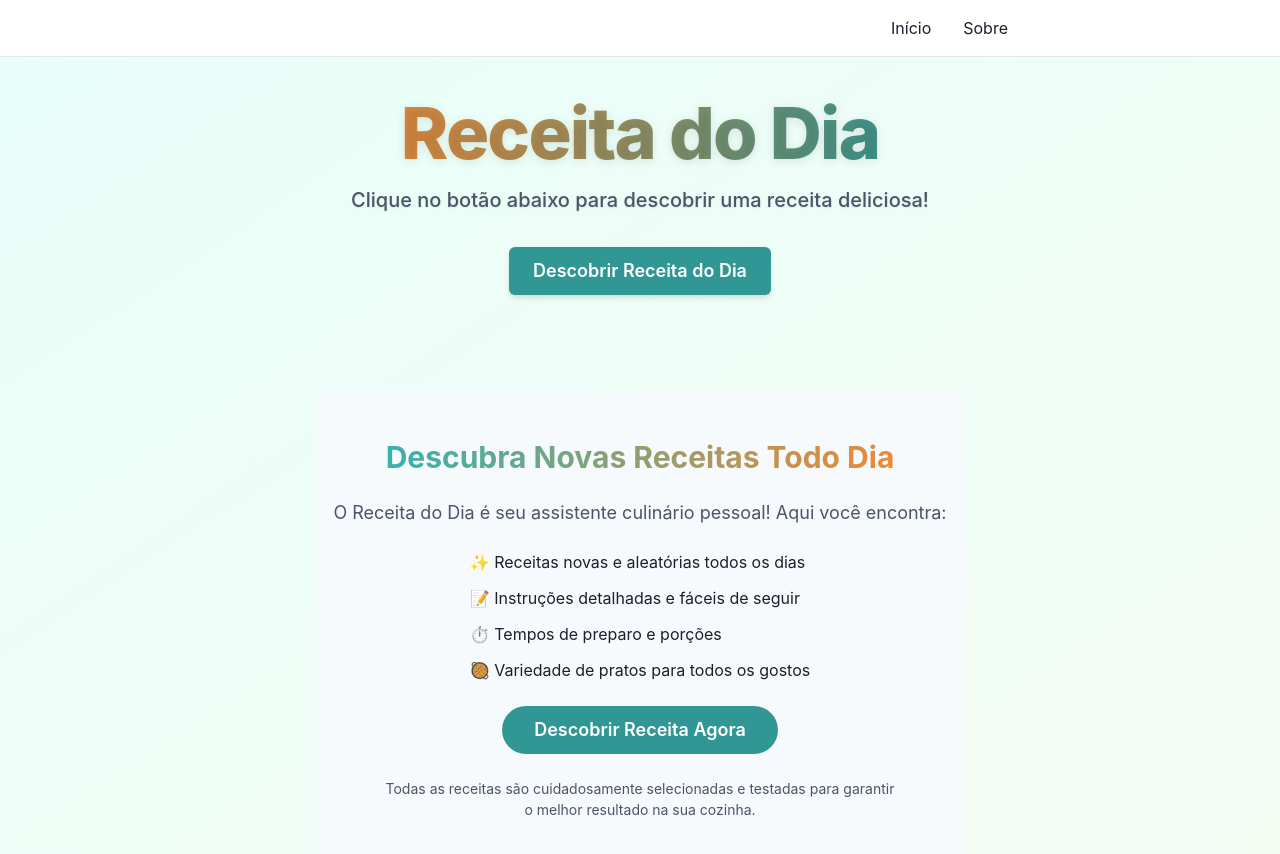
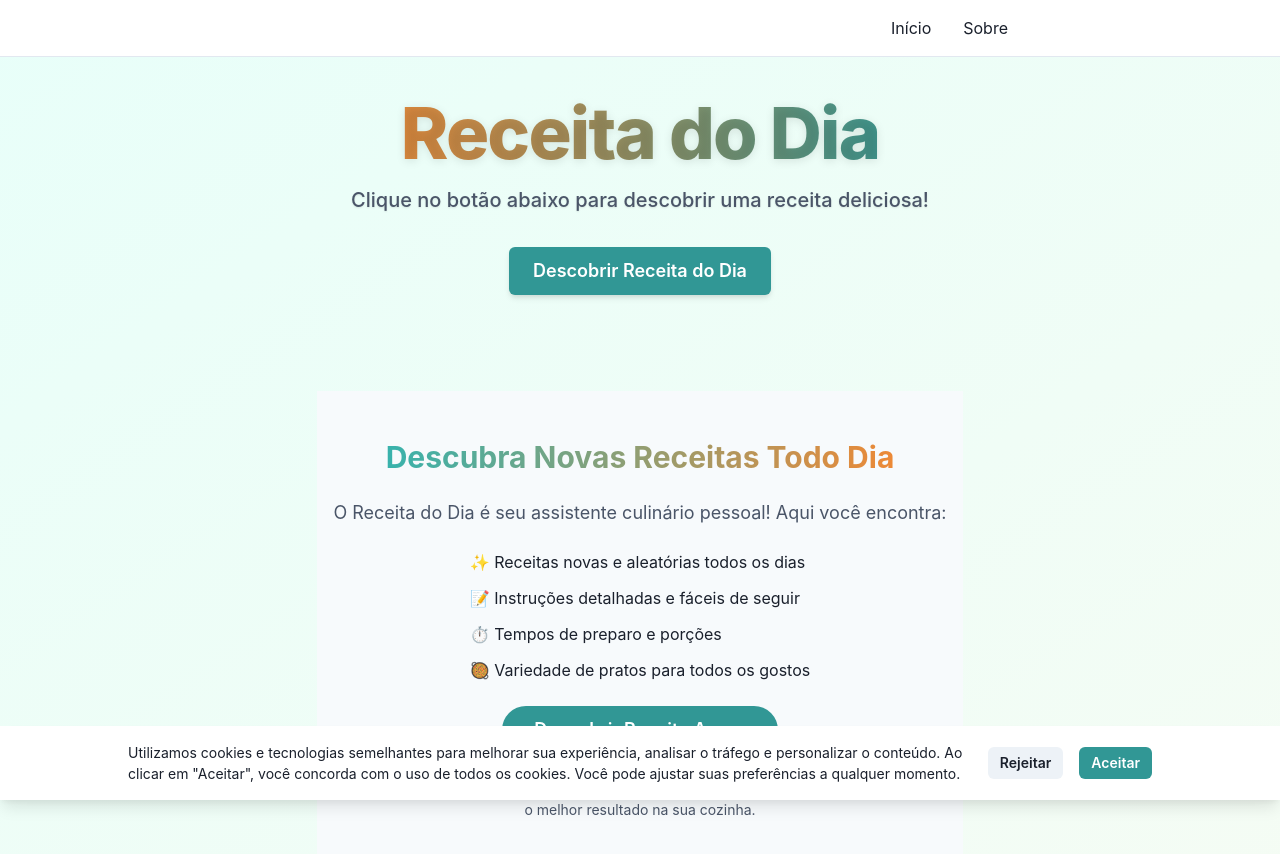
Before and after one commit to purfazz/receitas-do-dia, a Next.js app: page / in a window 1280 px wide. Shown: the top 854 px of the page. Built offline with nearby package versions, Linux system fonts and the light colour scheme.

Commit message:
feat: Adiciona CMP (Consent Management Platform) para GDPR/LGPD

```diff
--- /dev/null
+++ b/components/CookieConsent.js
@@ -0,0 +1,85 @@
+import { useEffect, useState } from 'react'
+import { Box, Button, Text, Stack, useColorModeValue } from '@chakra-ui/react'
+
+export default function CookieConsent() {
+  const [showConsent, setShowConsent] = useState(false)
+
+  useEffect(() => {
+    // Verifica se já existe consentimento
+    const hasConsent = localStorage.getItem('cookieConsent')
+    if (!hasConsent) {
+      setShowConsent(true)
+    }
+  }, [])
+
+  const handleAccept = () => {
+    localStorage.setItem('cookieConsent', 'true')
+    setShowConsent(false)
+    // Ativa o GA e AdSense após consentimento
+    if (window.gtag) {
+      window.gtag('consent', 'update', {
+        'analytics_storage': 'granted',
+        'ad_storage': 'granted'
+      })
+    }
+  }
+
+  const handleReject = () => {
+    localStorage.setItem('cookieConsent', 'false')
+    setShowConsent(false)
+    // Desativa o GA e AdSense
+    if (window.gtag) {
+      window.gtag('consent', 'update', {
+        'analytics_storage': 'denied',
+        'ad_storage': 'denied'
+      })
+    }
+  }
+
+  if (!showConsent) return null
+
+  return (
+    <Box
+      position="fixed"
+      bottom={0}
+      left={0}
+      right={0}
+      p={4}
+      bg={useColorModeValue('white', 'gray.800')}
+      boxShadow="lg"
+      zIndex={999}
+    >
+      <Box maxW="container.lg" mx="auto">
+        <Stack
+          direction={{ base: 'column', md: 'row' }}
+          spacing={4}
+          align={{ base: 'stretch', md: 'center' }}
+          justify="space-between"
+        >
+          <Text fontSize="sm">
+            Utilizamos cookies e tecnologias semelhantes para melhorar sua experiência,
+            analisar o tráfego e personalizar o conteúdo. Ao clicar em "Aceitar",
+            você concorda com o uso de todos os cookies. Você pode ajustar suas
+            preferências a qualquer momento.
+          </Text>
+          <Stack direction="row" spacing={4}>
+            <Button
+              size="sm"
+              colorScheme="gray"
+              onClick={handleReject}
+            >
+              Rejeitar
+            </Button>
+            <Button
+              size="sm"
+              colorScheme="teal"
+              onClick={handleAccept}
+            >
+              Aceitar
+            </Button>
+          </Stack>
+        </Stack>
+      </Box>
+    </Box>
+  )
+}
--- a/pages/_app.js
+++ b/pages/_app.js
@@ -2,6 +2,7 @@ import { ChakraProvider } from '@chakra-ui/react'
 import { Analytics } from '@vercel/analytics/react'
 import Navbar from '../components/Navbar'
 import Head from 'next/head'
+import CookieConsent from '../components/CookieConsent'
 
 export default function App({ Component, pageProps }) {
   return (
@@ -11,6 +12,7 @@ export default function App({ Component, pageProps }) {
       </Head>
       <Navbar />
       <Component {...pageProps} />
+      <CookieConsent />
       <Analytics />
     </ChakraProvider>
   )
--- a/pages/_document.js
+++ b/pages/_document.js
@@ -26,31 +26,34 @@ export default function Document() {
         <meta name="twitter:card" content="summary_large_image" />
         <meta name="twitter:site" content="@receitadodia" />
 
-        {/* Google AdSense - Código exato fornecido pelo Google */}
-        <script
-          async
-          src="https://pagead2.googlesyndication.com/pagead/js/adsbygoogle.js?client=ca-pub-5527070421339032"
-          crossOrigin="anonymous"
-        />
-
         {/* Preconnect para recursos externos */}
         <link rel="preconnect" href="https://fonts.googleapis.com" />
         <link rel="preconnect" href="https://fonts.gstatic.com" crossOrigin="anonymous" />
         <link rel="preconnect" href="https://www.google-analytics.com" />
       </Head>
 
-      {/* Google Analytics - Colocado imediatamente após o Head */}
-      <script async src="https://www.googletagmanager.com/gtag/js?id=G-DFLX0F5RND"></script>
+      {/* Google Analytics com consentimento padrão negado */}
       <script
         dangerouslySetInnerHTML={{
           __html: `
             window.dataLayer = window.dataLayer || [];
             function gtag(){dataLayer.push(arguments);}
             gtag('js', new Date());
-            gtag('config', 'G-DFLX0F5RND');
+            gtag('consent', 'default', {
+              'analytics_storage': 'denied',
+              'ad_storage': 'denied'
+            });
+            gtag('config', 'G-DFLX0F5RND', {
+              'anonymize_ip': true
+            });
           `
         }}
       />
+      <script async src="https://www.googletagmanager.com/gtag/js?id=G-DFLX0F5RND"></script>
+
+      {/* Google AdSense com consentimento */}
+      <script async src="https://pagead2.googlesyndication.com/pagead/js/adsbygoogle.js?client=ca-pub-5527070421339032" crossOrigin="anonymous" />
+
       <body>
         <Main />
         <NextScript />
```
